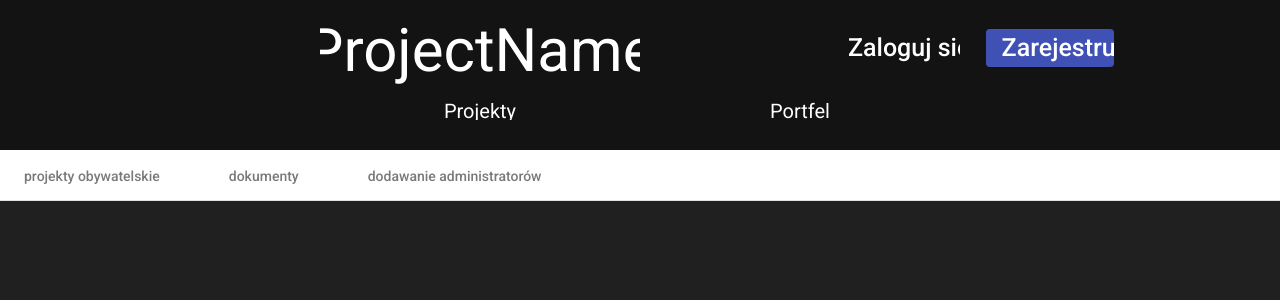
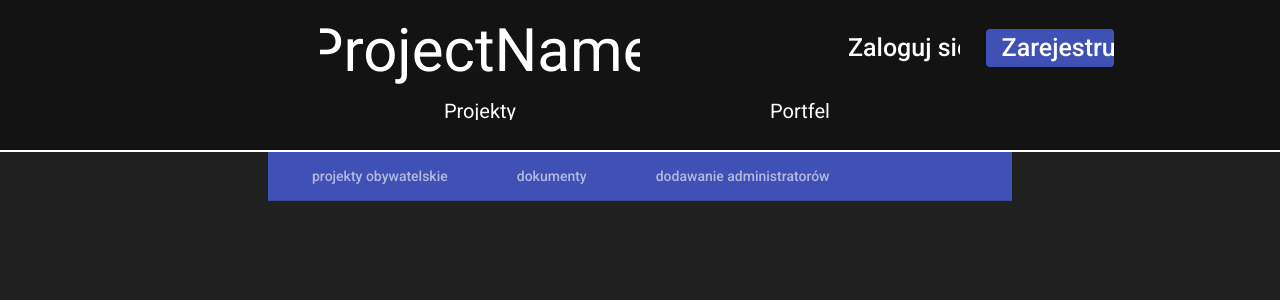
Before and after one commit to zsedevelopers/hh22-front, an Angular app: page /admin in a window 1280 px wide. Shown: the top 300 px of the page. Built offline with nearby package versions, Linux system fonts and the light colour scheme.

Commit message:
changed admin tab underline

```diff
--- a/src/app/modules/admin-panel/admin-panel-container/admin-panel-container.component.scss
+++ b/src/app/modules/admin-panel/admin-panel-container/admin-panel-container.component.scss
@@ -1,3 +1,13 @@
 .tab-bar{
-    background-color: white;
+    background-color: #3f51b5;
+    width: 55%;
+    margin: 0 auto;
+    padding: 0 20px;
+
+    a{
+        color: white;
+    }
+    ::ng-deep .mat-ink-bar{
+        background-color: white;
+    }
 }
```
